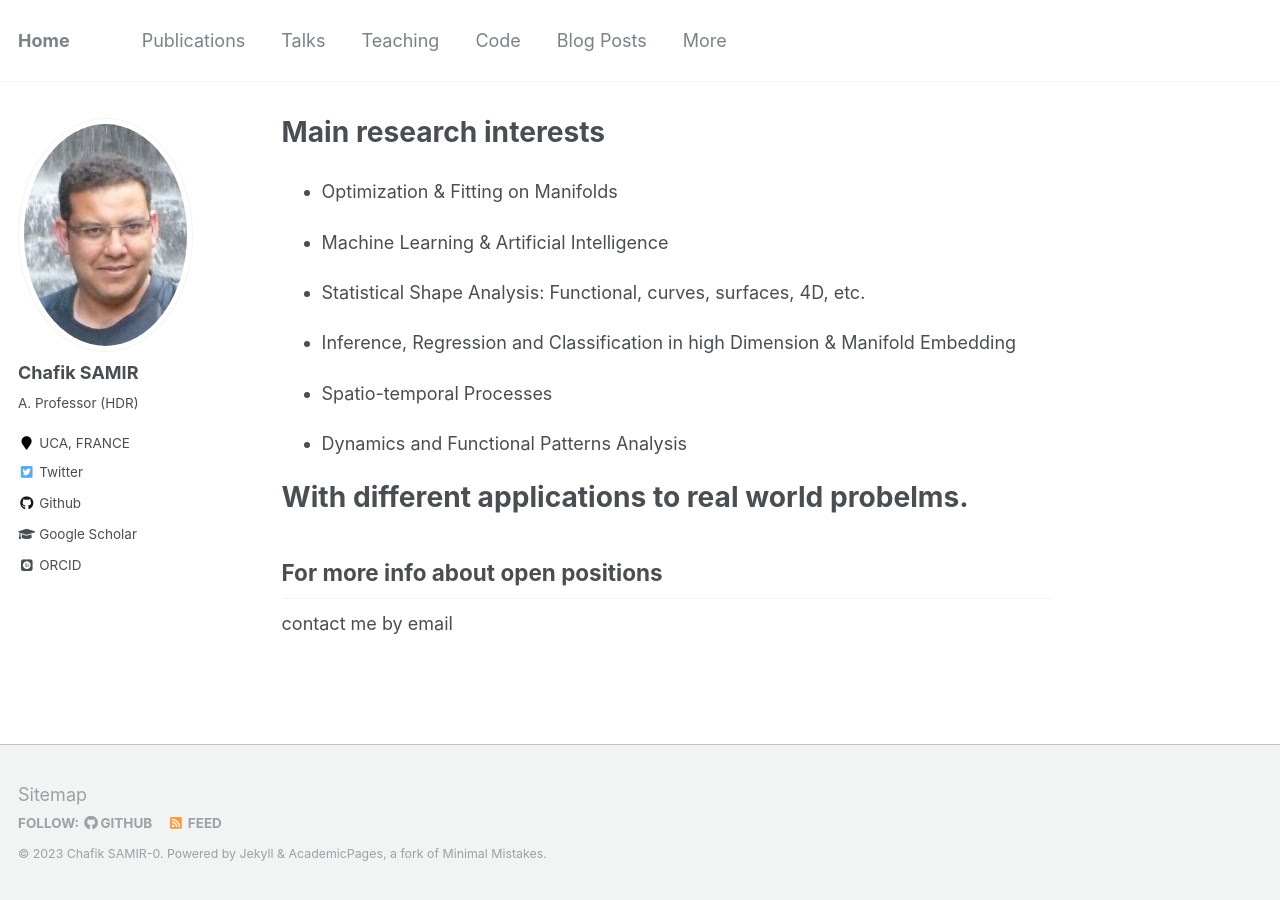
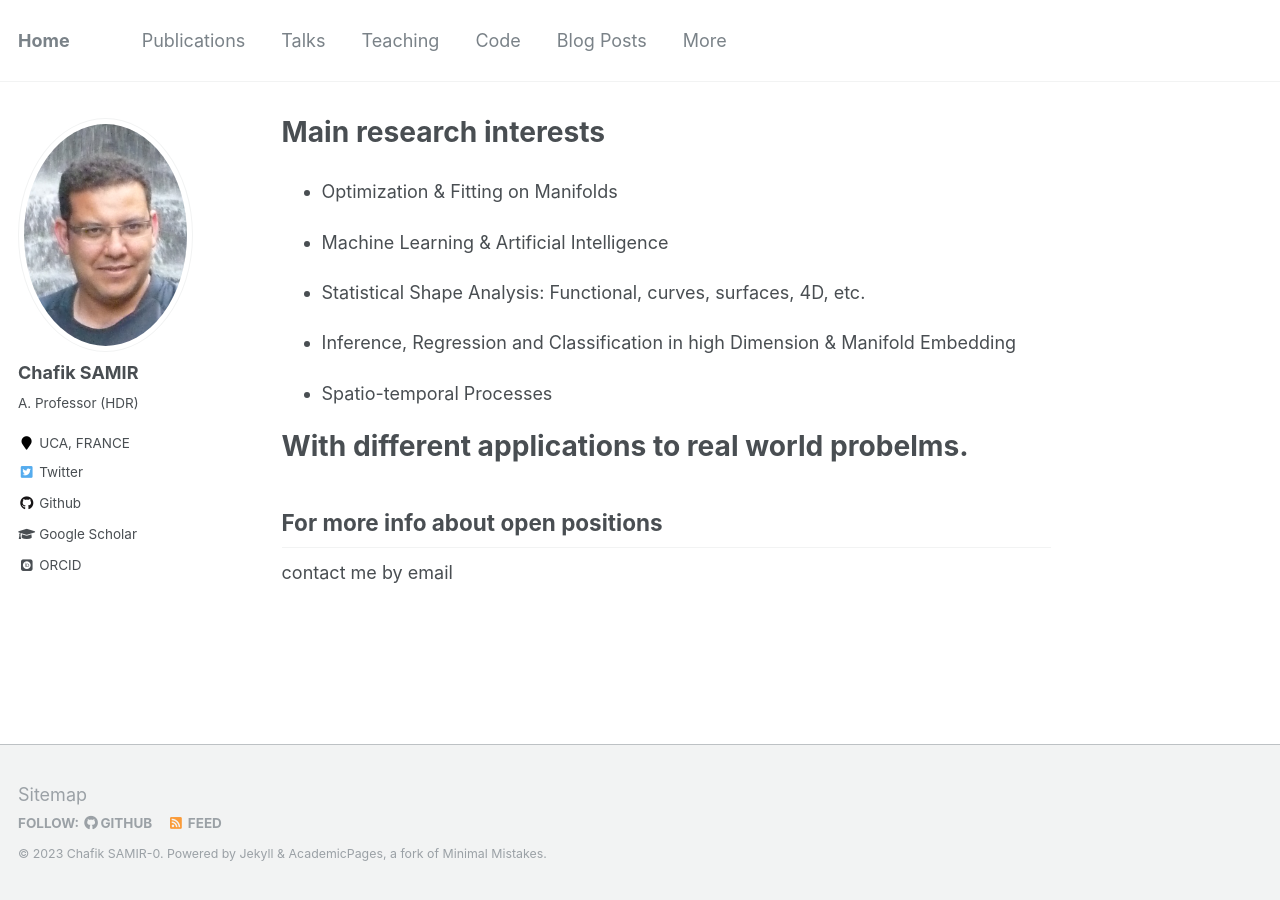
Before and after one commit to Chsamir/chsamir.github.io, a Jekyll site: the page built from _pages/about.md, in a window 1280 px wide. Built offline with Jekyll 4.4.1, drawn with Linux system fonts in a browser that asks for light colours; some web fonts are replaced.

Commit message:
Update about.md

```diff
--- a/_pages/about.md
+++ b/_pages/about.md
@@ -18,9 +18,6 @@ redirect_from:
 
 - Spatio-temporal Processes
 
-- Dynamics and Functional Patterns Analysis
-
-
 With different applications to real world probelms.
 ===================================================
 
```
